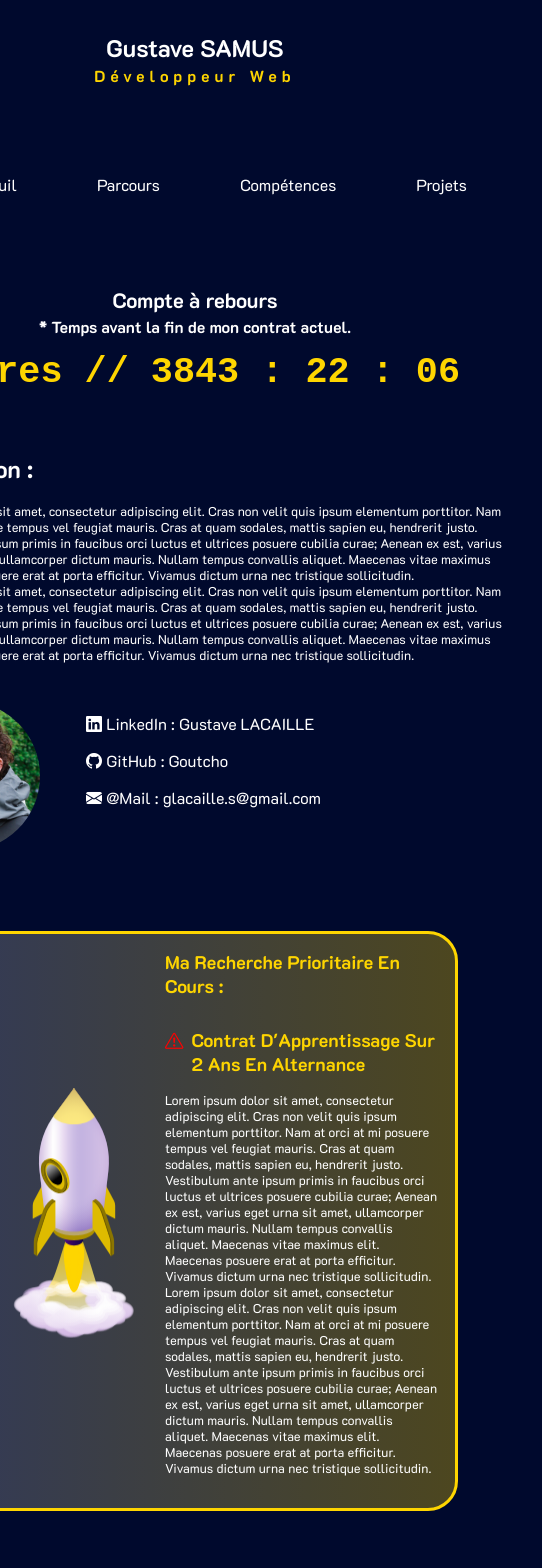
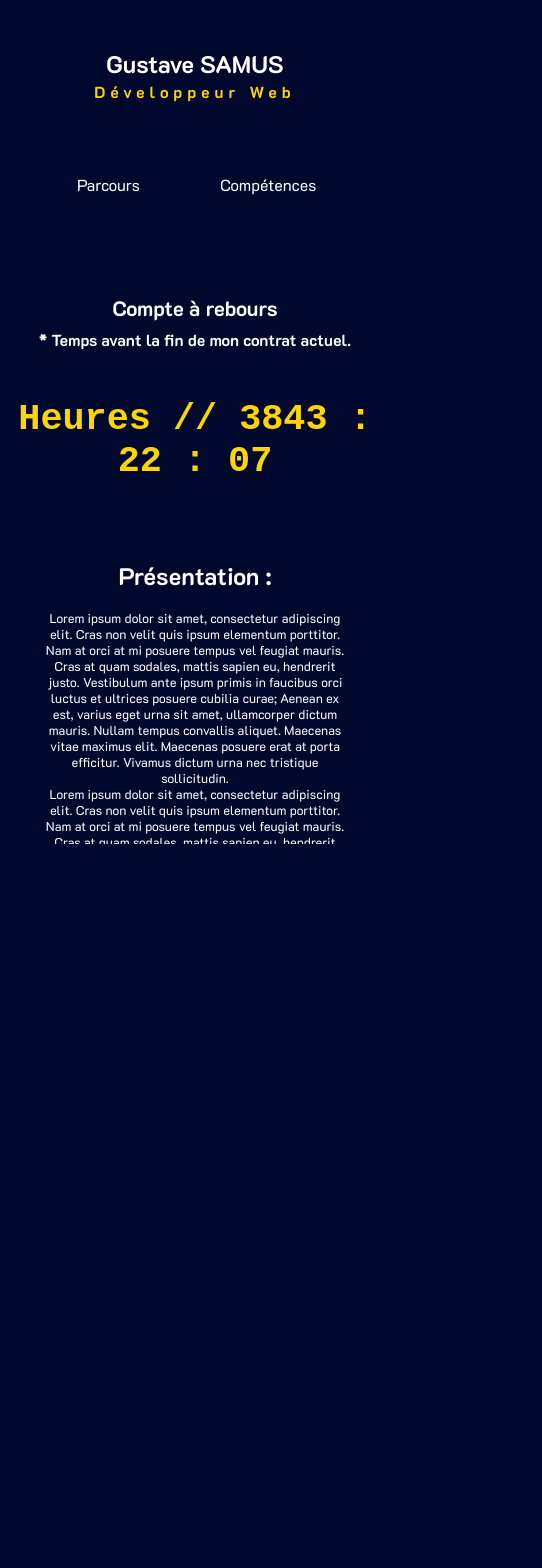
Before and after one commit to Goutcho/Portfolio-GLS, a React (Create React App) app: page / in a window 390 px wide. Shown: the top 1568 px of the page, 542 px wide, since content can reach past the window. After the commit the page ends 844 px from the top, so only its background shows below. Built offline with nearby package versions, Linux system fonts and the light colour scheme.

Commit message:
Ajout de fonctions responsive

```diff
--- a/src/App.css
+++ b/src/App.css
@@ -1,15 +1,45 @@
-/* FILEPATH: /Users/gustave.lacaille/Library/Mobile Documents/com~apple~CloudDocs/Documents_Gustave/Docs/portfolio-01/my-app-test01/src/App.css */
-
+/* Importation de la police depuis Google Fonts */
 @import url('https://fonts.googleapis.com/css2?family=K2D:ital,wght@0,100;0,200;0,300;0,400;0,500;0,600;0,700;0,800;1,100;1,200;1,300;1,400;1,500;1,600;1,700;1,800&display=swap');
 
-body, html, header {
-  font-family: 'K2D', sans-serif;
-  background-color: #00092D;
+body, html {
+  font-family: 'K2D', sans-serif; /* Utilisation d'une police personnalisée */
+  background-color: #00092D; /* Couleur de fond foncée */
   width: 100%;
   height: 100%;
   margin: 0;
   padding: 0;
   display: flex;
-  margin-bottom: 0.5rem;
-  justify-content: center;
+  justify-content: flex-start; /* Centre le contenu du body */
+  overflow-x: hidden; /* Empêche le défilement horizontal */
 }
+
+header {
+  width: 100%; /* Pleine largeur pour un header responsive */
+  display: flex;
+  justify-content: center; /* Centre le contenu du header */
+  margin-bottom: 1rem; /* Espace sous le header */
+}
+
+/* Media Queries pour la gestion de différentes tailles d'écran */
+@media (max-width: 768px) {
+  body, html {
+    flex-direction: column; /* Change la disposition des enfants de flex en colonne sur les petits écrans */
+  }
+
+  header {
+    flex-direction: column; /* Assure que le header reste compact et bien organisé sur les petits écrans */
+    padding: 1rem 0; /* Ajoute de l'espace autour du contenu du header */
+  }
+}
+
+/* Media Queries pour les appareils en mode paysage ou avec des hauteurs plus petites */
+@media (max-height: 500px) {
+  body, html {
+    flex-direction: column;
+  }
+
+  header {
+    padding: 0.5rem 0; /* Réduit le padding pour économiser de l'espace */
+    margin-bottom: 0.5rem; /* Réduit l'espace sous le header */
+  }
+}
--- a/src/App.js
+++ b/src/App.js
@@ -1,7 +1,7 @@
 // App.js
 import React from "react";
 import "./App.css";
-import Header from "./component/home/Header.js";
+import OpenHeader from "./component/home/Header.js";
 import Countdown from "./component/home/Countdown.js";
 import Presentation from "./component/home/Presentation.js";
 import EducationTimeline from "./component/home/EducationTimeline.js";
@@ -13,7 +13,7 @@ import RocketLoader from "./component/home/RocketLoader.js";
 const App = () => {
   return (
     <div>
-      <Header />
+      <OpenHeader />
       <Countdown targetDate="2024-10-02T23:59:59" />
       <div className="separator-row-3" alt="div">
         <Presentation />
--- a/src/component/home/Countdown.css
+++ b/src/component/home/Countdown.css
@@ -13,7 +13,8 @@
     color: #FED500;
     font-size: 2.3rem;
     font-family: 'Courier New', Courier, monospace;
-    margin: 0.5rem;
+    margin: 1rem;
+    text-align: center;
   }
 
   .title-countdown {
@@ -28,4 +29,7 @@
     margin-top: 0;
     margin-bottom: 0.4rem;
     font-style: bold;
+    text-align: center;
+    margin: 5px;
+    margin-bottom: 2rem;
   }
--- a/src/component/home/Presentation.css
+++ b/src/component/home/Presentation.css
@@ -63,3 +63,42 @@
   li {
     list-style: none;
   }
+
+  @media (max-width: 768px) {
+    .presentation-container {
+      flex: 1 0 100%;
+      width: auto;
+      height: auto;
+      align-items: center;
+    }
+
+    .presentation-container-picture {
+      margin-top: 10px;
+    }
+
+    .presentation-container-text {
+      display: block;
+      text-align: center;
+      padding: 10px;
+    }
+
+    ul {
+      padding: 0;
+      margin: 0;
+    }
+
+    .presentation-container-link {
+      display: flex;
+      text-align: center;
+    }
+
+    .img-presentation {
+      margin-left: 0;
+    }
+
+    .img-presentation {
+      width: 18vh;
+      height: 18vh;
+      margin-left: 20px;
+     }
+  }
--- a/src/component/home/ProjectCard.css
+++ b/src/component/home/ProjectCard.css
@@ -145,3 +145,51 @@
   font-size: 1rem;
   margin: 1rem;
 }
+
+@media screen and (max-width: 768px) {
+  .project-container {
+    flex-direction: column;
+    width: 100%;
+    height: 100%;
+    padding: 1rem;
+  }
+
+  .projects-container-1 {
+    width: 100%;
+    margin: 1rem 0;
+  }
+
+  .project-img-1 {
+    width: 100%;
+    height: 200px;
+  }
+
+  .project-img-2 {
+    width: 100%;
+    height: 250px;
+  }
+
+  svg {
+    height: 150px;
+    width: 100px;
+    margin: 0;
+    padding: 0;
+    justify-content: center;
+    margin-left: 0;
+    margin-right: 0;
+    margin-top: 20px;
+  }
+
+  .project-container-text {
+    margin: O;
+    margin-top: 1rem;
+    text-align: center;
+    padding: 0;
+  }
+
+  .separator-row-3 {
+    margin: 1rem;
+    margin-bottom: 1rem;
+  }
+
+}
--- a/src/component/home/ProjectsSection.css
+++ b/src/component/home/ProjectsSection.css
@@ -65,3 +65,20 @@
     background-size: cover;
     border-radius: 20px;
   }
+
+
+@media screen and (max-width: 768px) {
+
+  .projects-container-main{
+    margin: 1rem;
+  }
+
+  .title-projects {
+    padding: 2rem;
+  }
+
+  .project-img-2 {
+    margin: 1rem;
+  }
+
+}
```
Also changed, not shown: src/component/home/Header.css (indentation only). Lines whose indentation alone changed are shown as unchanged.
